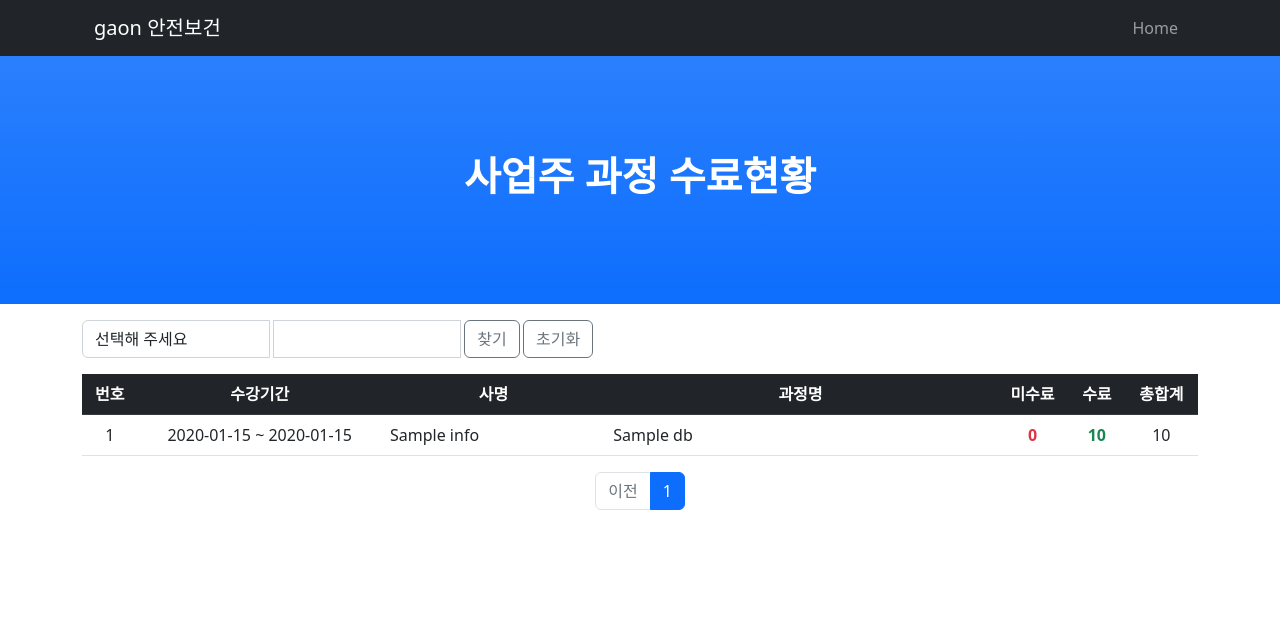
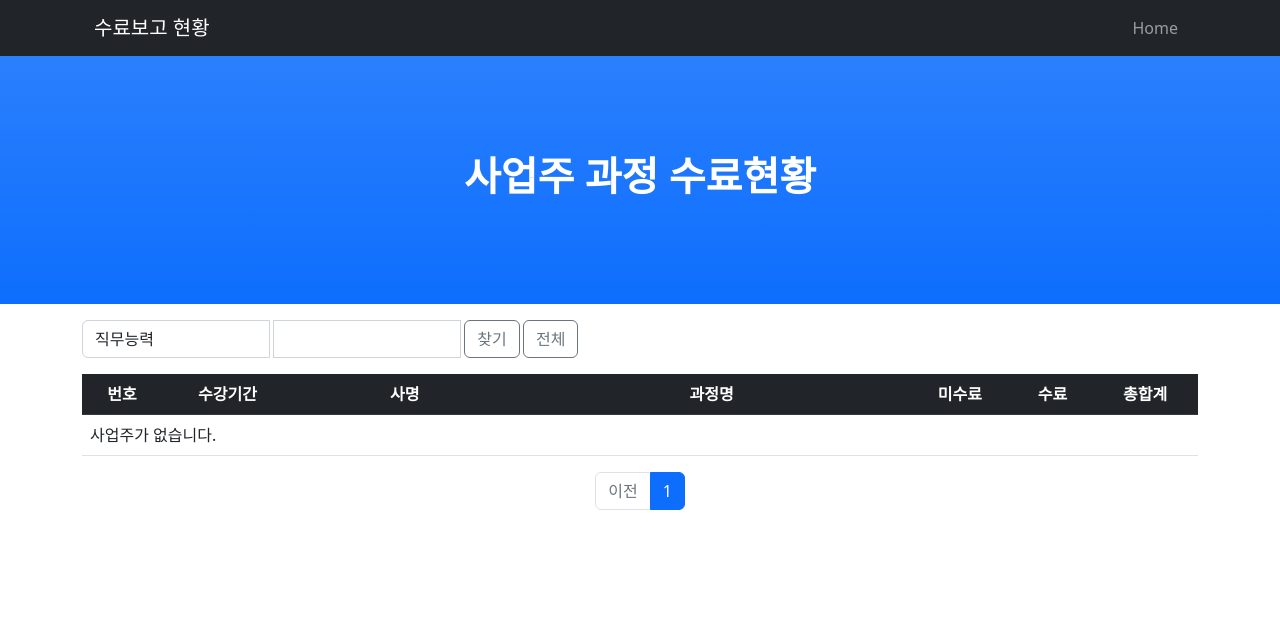
Before and after one commit to kimjoohan-web/gaon, a Django app: page /mt/ in a window 1280 px wide. Shown: the top 644 px of the page. Run offline with Django 5.2, Linux system fonts and the light colour scheme; a user stored in the database is signed in; tables that the repository leaves empty hold one stand-in row (values such as "Sample post"); some libraries are stand-ins or nearby versions.

Commit message:
메인 페이지와 수료 모니터링 페이지 수정

```diff
--- a/mt/views.py
+++ b/mt/views.py
@@ -13,13 +13,15 @@
     kw = request.GET.get('kw','')
     subject_gubun = request.GET.get('subject_gubun','')
 
-
+    if subject_gubun is None or subject_gubun =='':
+        subject_gubun ='0'
     # category_list = Catogory.objects.all()
     # su_list = subject_db.objects.all().order_by('-s_idx')
 
     SQL ="select A.*,B.c_name,strftime('%Y-%m-%d', A.start_date) startdate "
     SQL += " ,(A.sum_total-A.su_total) misu_total ,A.su_total ,A.etc_total "
     SQL += " ,strftime('%Y-%m-%d', A.end_date) enddate "
+    SQL += " ,cast((julianday(A.end_date) - julianday('now')) as INTEGER)  date_cha "
     SQL += " from mt_subject_db A LEFT JOIN mt_company_info B on A.c_idx_id=B.c_idx  "
     if kw:
         SQL += " where B.c_name like '%%"+kw+"%%' "
--- a/templates/mt/index.html
+++ b/templates/mt/index.html
@@ -12,7 +12,7 @@
         <!-- Navigation-->
         <nav class="navbar navbar-expand-lg navbar-dark bg-dark fixed-top" id="mainNav">
             <div class="container px-4">
-                <a class="navbar-brand" href="#page-top">gaon 안전보건</a>
+                <a class="navbar-brand" href="#page-top">수료보고 현황</a>
                 <button class="navbar-toggler" type="button" data-bs-toggle="collapse" data-bs-target="#navbarResponsive" aria-controls="navbarResponsive" aria-expanded="false" aria-label="Toggle navigation"><span class="navbar-toggler-icon"></span></button>
                 <div class="collapse navbar-collapse" id="navbarResponsive">
                     <ul class="navbar-nav ms-auto">
@@ -44,7 +44,7 @@
                             <button class="btn btn-outline-secondary" type="button" id="btn_search">찾기</button>
                         </div>&nbsp;
                         <div class="input-group-append">
-                            <button class="btn btn-outline-secondary" type="button" id="btn_ini">초기화</button>
+                            <button class="btn btn-outline-secondary" type="button" id="btn_ini">전체</button>
                         </div>
                     </div>
                 </div>
@@ -70,7 +70,8 @@
                         {{ su_list.paginator.count|sub:su_list.start_index|sub:forloop.counter0|add:1 }}
                     </td>
                     <!-- <td>{{ forloop.counter }}</td> -->
-                    <td class="text-center">{{ suyo.startdate  }} ~ {{ suyo.enddate  }}</td>
+                    <!-- <td class="text-center">{{ suyo.startdate  }} ~ {{ c }}</td> -->
+                     <td class="text-center">~ {{ suyo.enddate  }} 까지 ({{suyo.date_cha}} 일)</td>
                     <td >{{ suyo.c_idx }}</td>
                     <td >{{ suyo.s_title }}</td>
                     <td class="text-center text-danger fw-bold">{{ suyo.misu_total  }}</td>
```
